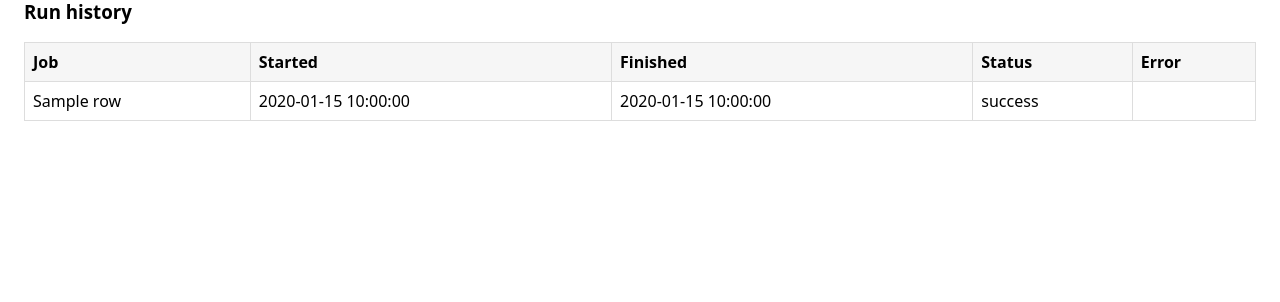
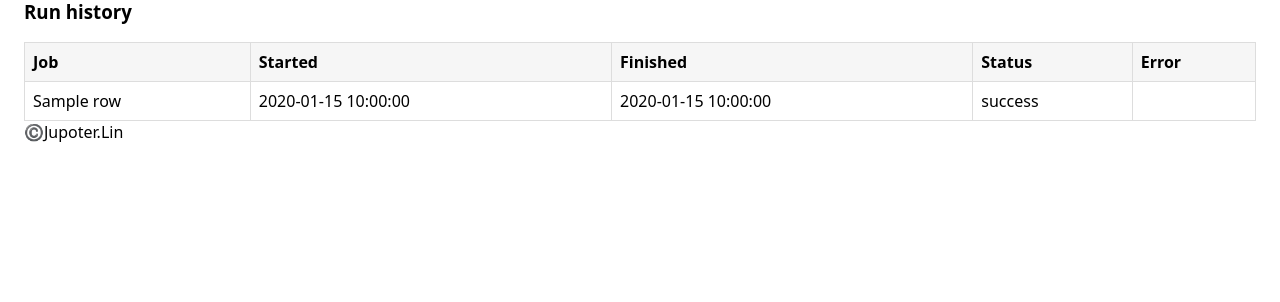
Before and after one commit to linguiben/market-turnover, a Python web app: template app/web/templates/jobs.html in a window 1280 px wide. Shown: the part 397-699 px from the top of the page. Run offline with Jinja, Linux system fonts and the light colour scheme; the template is opened without the code that fills it: most values are stand-ins (such as "Sample title", 1, 10 or a date in 2020).

Commit message:
ui: add global footer ©️Jupoter.Lin

```diff
--- /dev/null
+++ b/app/web/templates/_footer.html
@@ -0,0 +1,3 @@
+<footer class="mt-10 text-center text-xs text-slate-500">
+  ©️Jupoter.Lin
+</footer>
--- a/app/web/templates/base.html
+++ b/app/web/templates/base.html
@@ -24,5 +24,6 @@
   </nav>
   <hr />
   {% block content %}{% endblock %}
+  {% include "_footer.html" %}
 </body>
 </html>
--- a/app/web/templates/dashboard.html
+++ b/app/web/templates/dashboard.html
@@ -80,6 +80,8 @@
         </div>
       </div>
     </div>
+
+    {% include "_footer.html" %}
   </div>
 
   <script>
```
